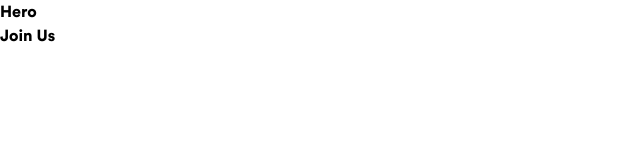
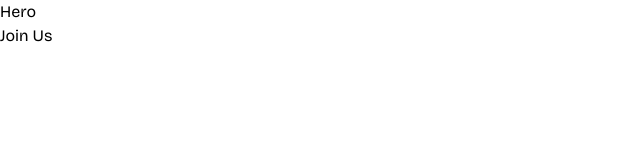
Before and after one commit to chochodev/Octet-app, a React (Create React App) app: page / in a window 1280 px wide. Shown: the top 160 px of the page, without its empty margins (0-640 px from the left). Built offline with nearby package versions, Linux system fonts and the light colour scheme.

Commit message:
starting on the navbar

```diff
--- a/src/index.css
+++ b/src/index.css
@@ -1,9 +1,4 @@
 @import url('https://fonts.googleapis.com/css2?family=Bricolage+Grotesque:opsz,wght@12..96,200;12..96,300;12..96,400;12..96,500;12..96,600;12..96,700;12..96,800&display=swap');
-
-@font-face {
-  font-family: 'CircularStd';
-  src: url('./fonts/circular_std_font.otf');
-}
 
 @font-face {
   font-family: 'CIRCULAR';
@@ -15,12 +10,12 @@
 @tailwind utilities;
 
 :root {
-  --main-font: 'CIRCULAR', 'CircularStd', sans-serif;
+  --main-font: 'CIRCULAR', sans-serif;
   --primary-font: 'Bricolage Grotesque', sans-serif;
 }
 
 * {
-  font-family: var(--main-font);
+  font-family: var(--primary-font);
   padding: 0;
   margin: 0;
   box-sizing: border-box;
@@ -34,7 +29,6 @@
 
 h1, h2, h3, h4, h5, h6, p, span, small, li {
   /* color: #ffffff; */
-  font-weight: 800;
 }
 
 a, button, .icon, img {
--- a/tailwind.config.js
+++ b/tailwind.config.js
@@ -13,11 +13,11 @@ module.exports = {
     },
     colors: {
       'background': '#000A2F',
-      'primary': '#0055B3',
+      'primary': '#FFFFFF',
 
-      'secondary-light': '#52d660',
-      'secondary': '#2ECC40',
-      'secondary-dim': '#175020',
+      'secondary-light': '#4D58A3',
+      'secondary': '#BD34CF',
+      'secondary-dim': '#A648FE',
       'secondary-dark': '#072C0D',
 
       'tertiary': '#FF4136',
```
Also changed, not shown: public/assets/images/Lights3.png (added).
